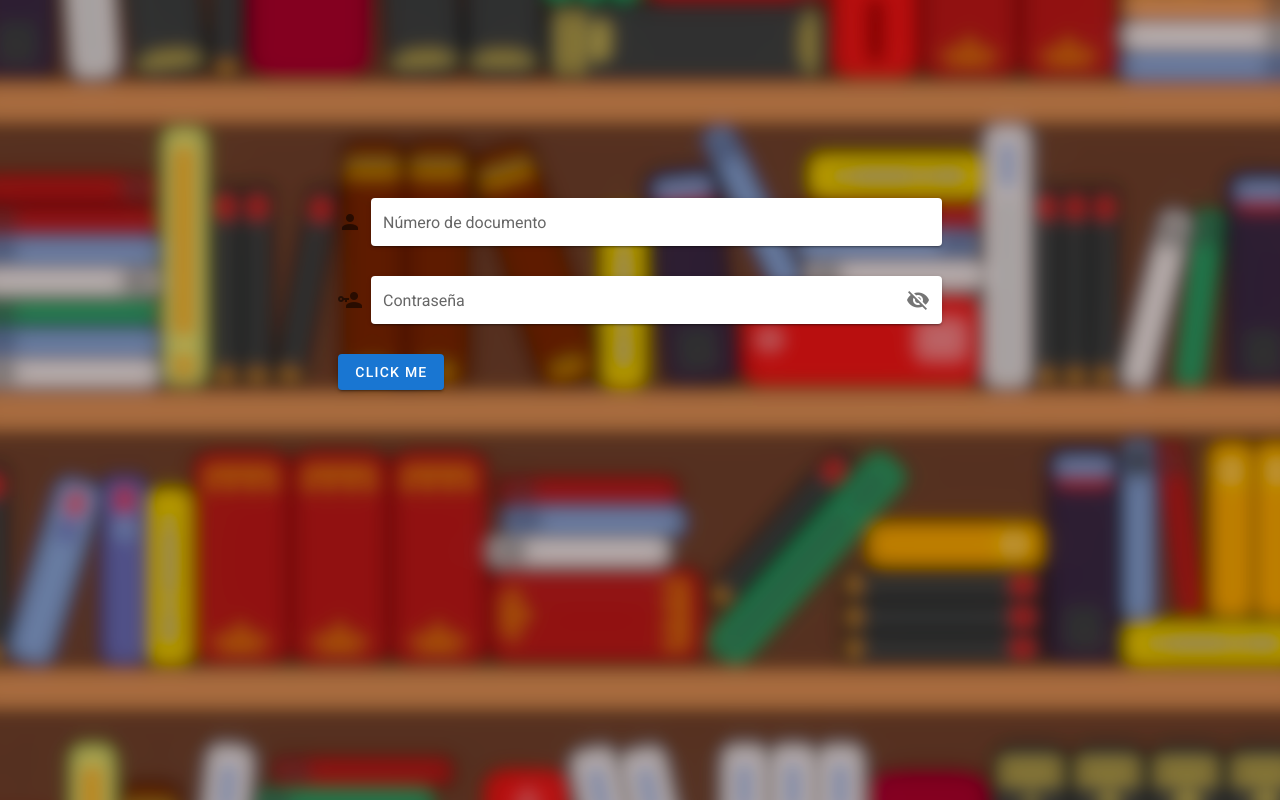
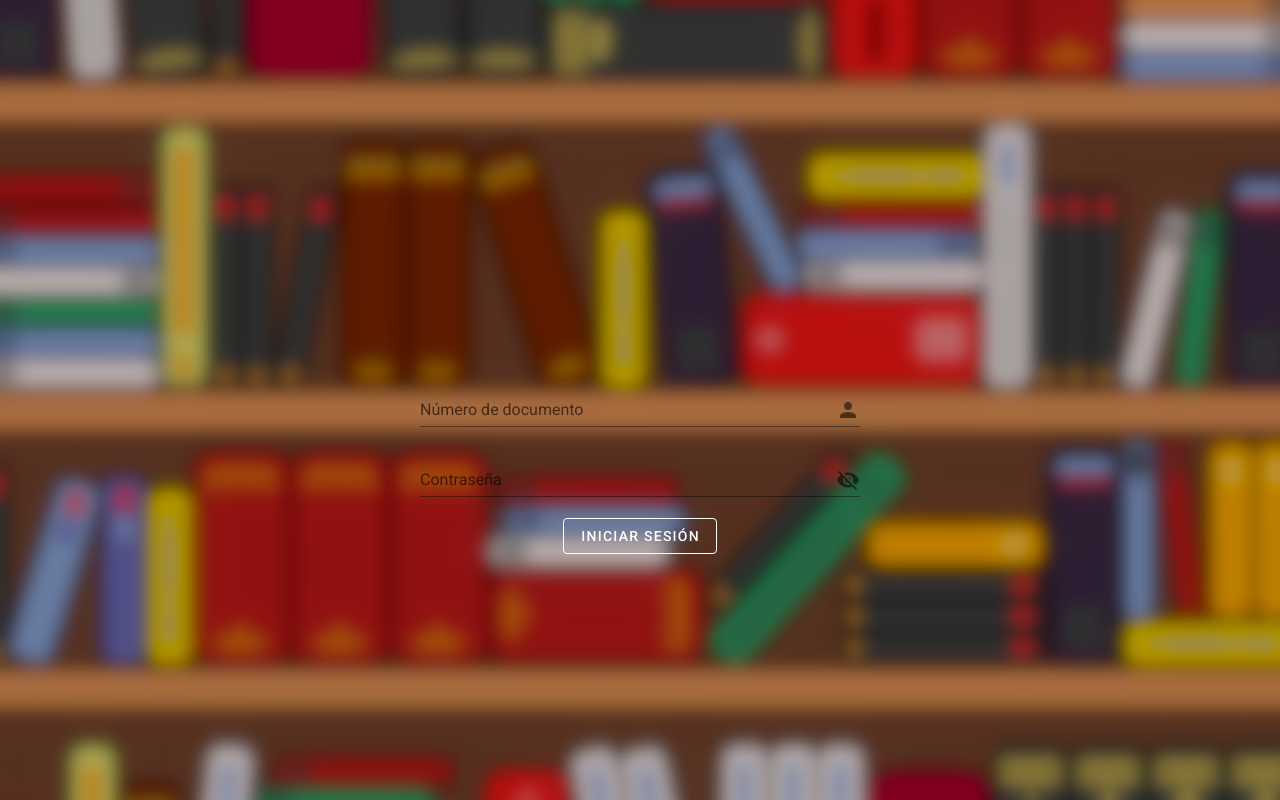
Before and after one commit to johanromero5879/ebi-frontend, a Vue app: page /ingresar in a window 1280 px wide. Built offline with nearby package versions, Linux system fonts and the light colour scheme.

Commit message:
Estilizado en proceso a la interfaz de login

```diff
--- a/src/views/Login.vue
+++ b/src/views/Login.vue
@@ -3,16 +3,22 @@
     <body>
       <div class="contenedor">
         <v-form class="form">
+          <div align="center">
+            <v-img
+              src="~@/assets/img/logo_obj.png"
+              width="200px"
+            ></v-img>
+            <br>
+          </div>
+          <div align="center">
             <v-text-field
               label="Número de documento"
-            placeholder="Número de documento"
-            prepend-icon="mdi-account"
+              append-icon="mdi-account"
               color=#FFFFFF
-            solo
             ></v-text-field>
+          </div>
+          <div align="center">
             <v-text-field
-            solo
-            prepend-icon="mdi-account-key"
               :append-icon="show1 ? 'mdi-eye' : 'mdi-eye-off'"
               :rules="[rules.required]"
               :type="show1 ? 'text' : 'password'"
@@ -22,19 +28,26 @@
               color=#FFFFFF
               @click:append="show1 = !show1"
             ></v-text-field>
-          <v-btn color="primary">Click me</v-btn>
+          </div>
+          <div align="center">
+            <v-btn color="#FFFFFF" outlined
+            >
+              Iniciar sesión
+            </v-btn>
+          </div>
         </v-form>
       </div>
     </body>
   </div>
 </template>
 <style>
+
 .form {
   /* background-color: white; */
   opacity: 1 !important;
-  width: 700px;
-  height: 500px;
-  padding: 48px;
+  width: 500px;
+  height: 400px;
+  padding: 30px;
 }
 
 .contenedor {
```
Also changed, not shown: src/assets/img/logo_obj.png (added). Lines whose indentation alone changed are shown as unchanged.
